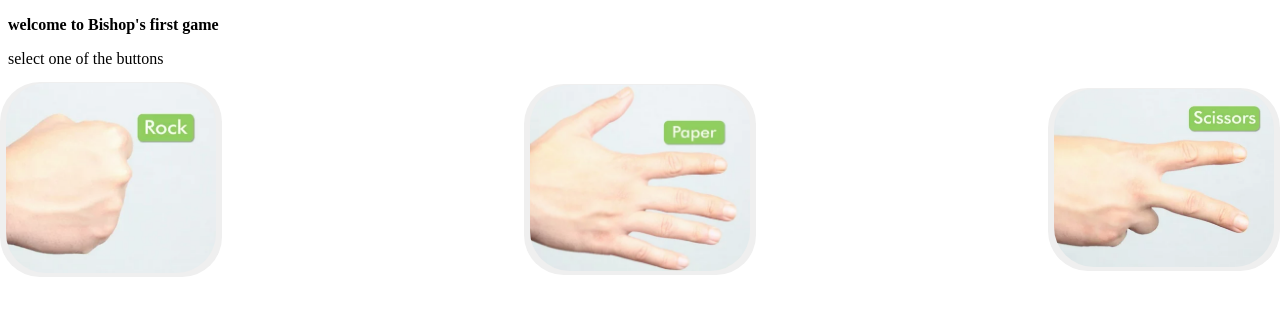
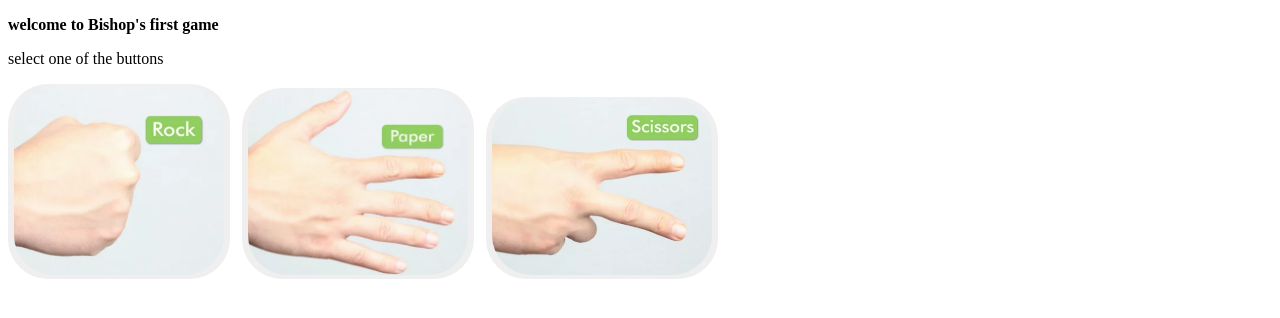
Before and after one commit to bishop6232/rock-paper-scissor, a plain HTML site: page index.html in a window 1280 px wide. Drawn offline with Linux system fonts and the light colour scheme.

Commit message:
Update index.html

```diff
--- a/index.html
+++ b/index.html
@@ -15,32 +15,16 @@
     img{
         border-radius: 40px;
     }
-    #scissors{
-        position: absolute;
-        right: 0;
-    }
-    #paper{
-        display:inline-block;
-    }
-    .container{
-        display: flex;
-        align-items: center;
-        justify-content: center;
-    }
-    #rock{
-        position: absolute;
-        left: 0;
-    }
+
 
 </style>
 <body>
-     <p><strong > welcome to  Bishop's first game </strong></p>
+    <p><strong > welcome to  Bishop's first game </strong></p>
     <p>select one of the buttons</p>
 
-    <div class="container">
-    <button id="rock"  onclick="rock()"><span ><img src="rock.png", width="210px" ></span></button> <br>
-    <button id="paper" onclick="paper()"> <span><img src="paper.png", width="220px" ></span></button><br>
-    <button id="scissors" onclick="scissors()"><span><img src="scissors.png", width="220px"></span></button>
-</div>
+
+    <button id="rock"  onclick="rock()"><span ><img src="rock.png", width="210px" ></span></button>&nbsp;&nbsp;
+    <button id="paper" onclick="paper()"> <span><img src="paper.png", width="220px" ></span></button>&nbsp;&nbsp;
+    <button id="scissors" onclick="scissors()"><span><img src="scissors.png", width="220px"></span></button>&nbsp;&nbsp;
 </body>
 </html>
```
